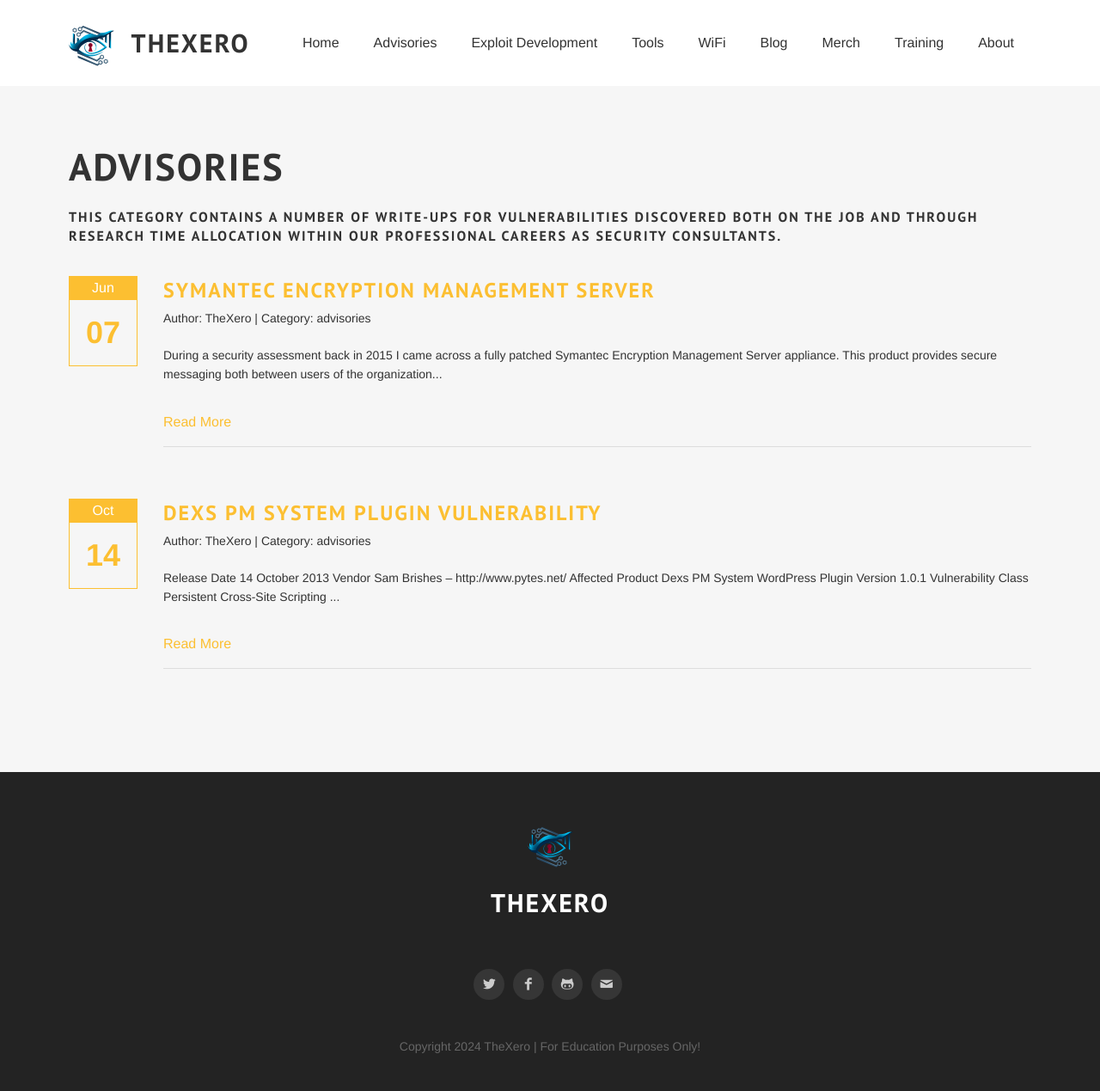
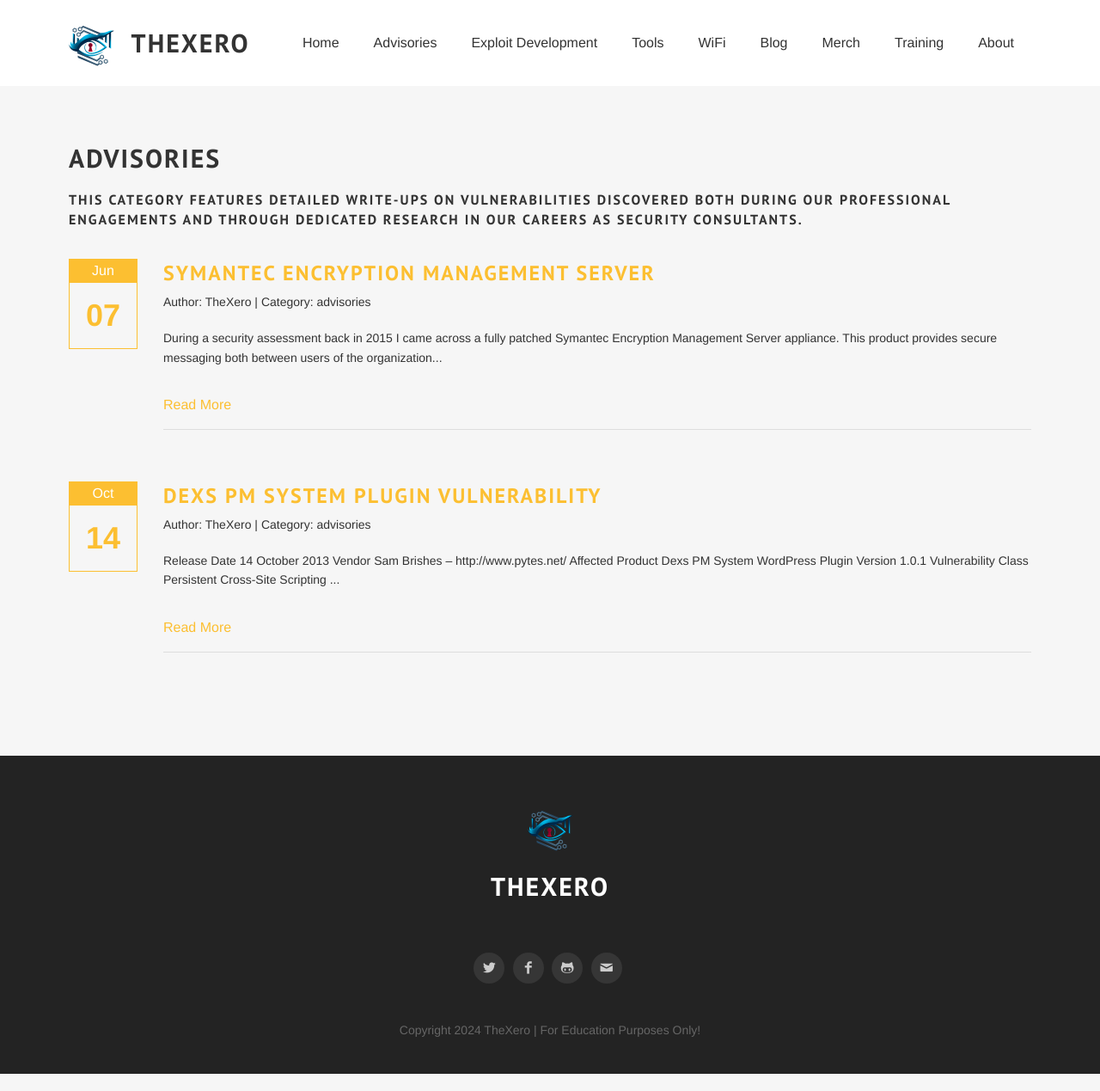
Before and after one commit to thexerocouk/thexerocouk.github.io, a Jekyll site: the page built from advisories/index.html, in a window 1280 px wide. Shown: the whole page at 86% size. Built offline with Jekyll 4.4.1, drawn with Linux system fonts in a browser that asks for light colours; some web fonts are replaced.

Commit message:
Update index.html

```diff
--- a/advisories/index.html
+++ b/advisories/index.html
@@ -2,12 +2,12 @@
 layout: category
 title: Advisories
 section_id: advisories
-description: This category contains a number of write-ups for vulnerabilities discovered both on the job and through research time allocation within our professional careers as Security Consultants.
+description: This category features detailed write-ups on vulnerabilities discovered both during our professional engagements and through dedicated research in our careers as security consultants.
 ---
 
 <div id="home">
- <h1>Advisories</h1>
- <h4>This category contains a number of write-ups for vulnerabilities discovered both on the job and through research time allocation within our professional careers as Security Consultants.</h4>
+ <h2>Advisories</h2>
+ <h4>This category features detailed write-ups on vulnerabilities discovered both during our professional engagements and through dedicated research in our careers as security consultants.</h4>
  <br />
  <div class="posts">
       {% for post in site.categories.advisories %}
```
